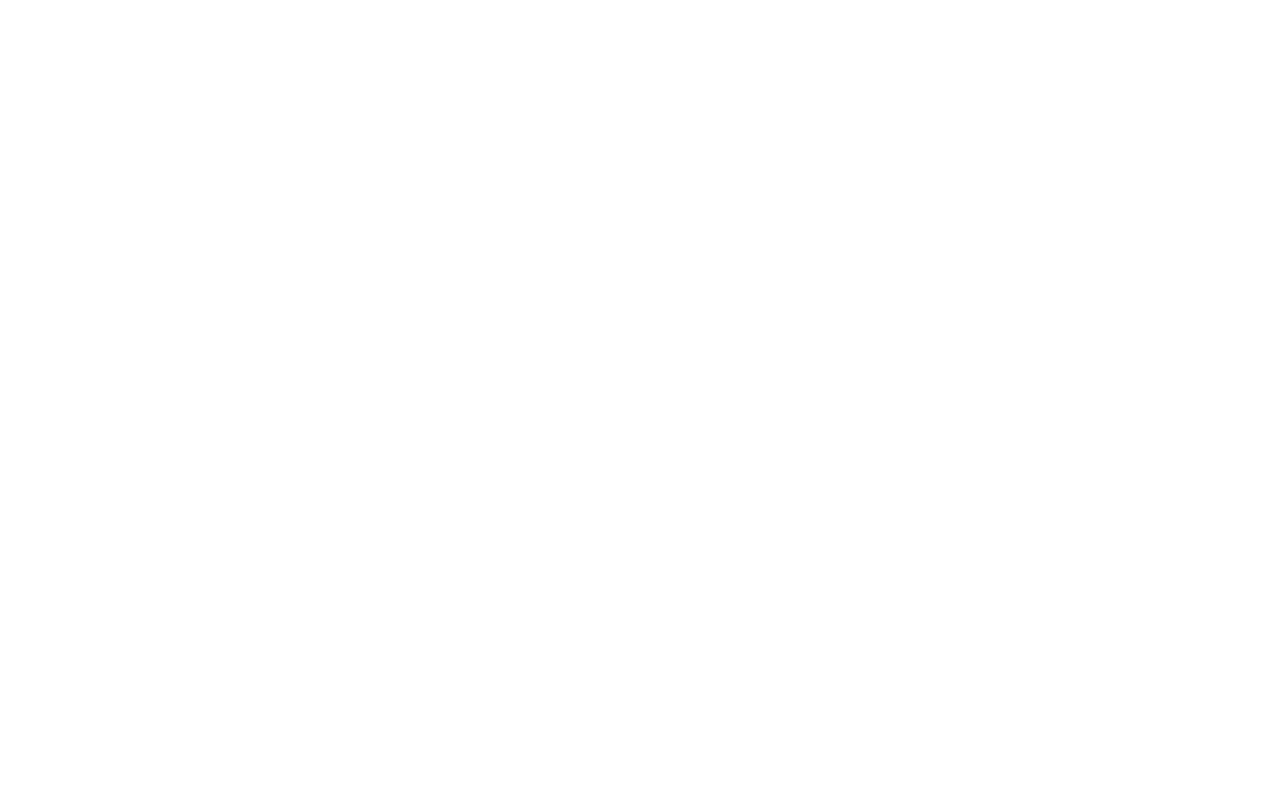
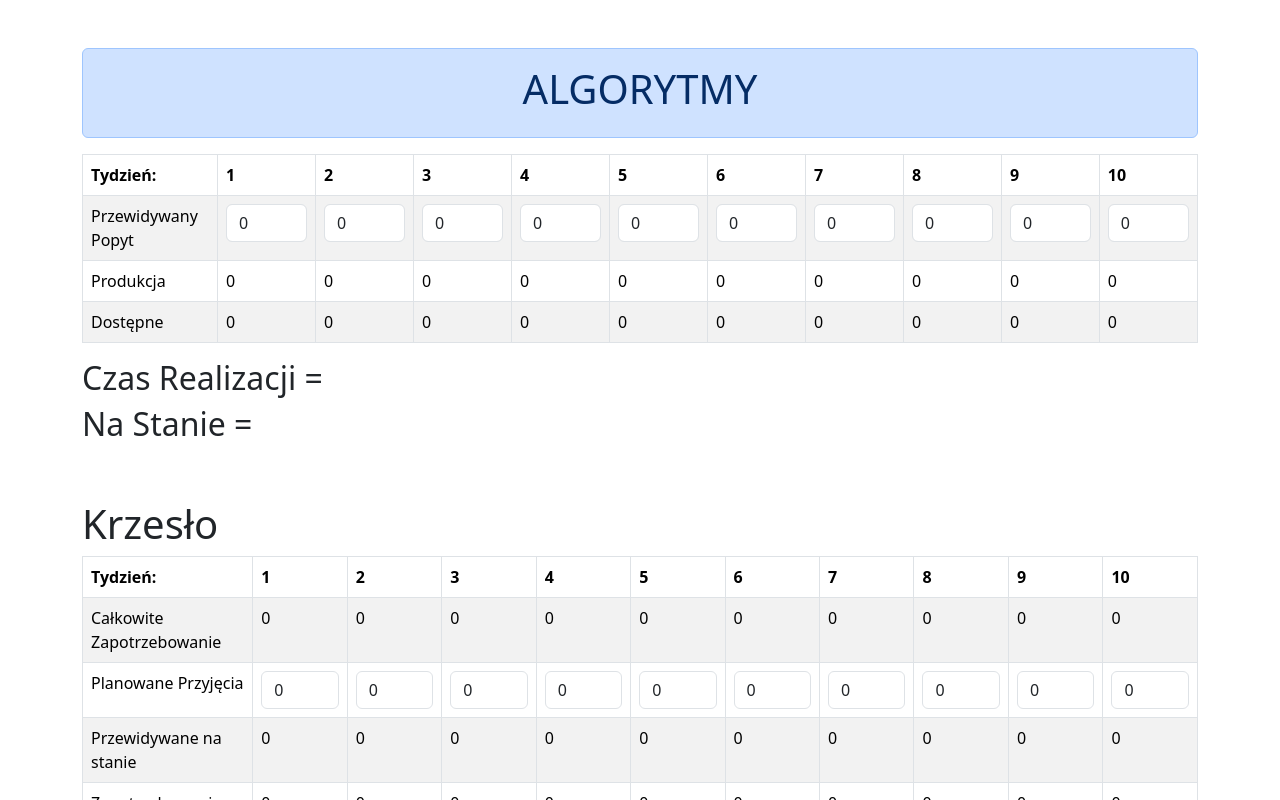
Before and after one commit to PBur27/MRP, a React (Vite) app in the folder Algorytm/: page /algorytm in a window 1280 px wide. Before the commit this address had no page. Shown: the top 800 px of the page. Built offline with nearby package versions, Linux system fonts and the light colour scheme.

Commit message:
algorytm mrp do zrobienia

```diff
--- a/Algorytm/src/Ghp.jsx
+++ b/Algorytm/src/Algorytm.jsx
@@ -3,14 +3,23 @@
 import { Link, useLocation } from "react-router-dom";
 
 
-const initialData = [
+const initialDataGhp = [
     { label: "Przewidywany Popyt", values: [0, 0, 0, 0, 0, 0, 0, 0, 0, 0] },
     { label: "Produkcja", values: [0, 0, 0, 0, 0, 0, 0, 0, 0, 0] },
     { label: "Dostępne", values: [0, 0, 0, 0, 0, 0, 0, 0, 0, 0] },
 ];
+const initialDataMrp = [
+    { label: "Całkowite Zapotrzebowanie", values: [0, 0, 0, 0, 0, 0, 0, 0, 0, 0] },
+    { label: "Planowane Przyjęcia", values: [0, 0, 0, 0, 0, 0, 0, 0, 0, 0] },
+    { label: "Przewidywane na stanie", values: [0, 0, 0, 0, 0, 0, 0, 0, 0, 0] },
+    { label: "Zapotrzebowanie netto", values: [0, 0, 0, 0, 0, 0, 0, 0, 0, 0] },
+    { label: "Planowane zamówienia", values: [0, 0, 0, 0, 0, 0, 0, 0, 0, 0] },
+    { label: "Planowane przyjęcie zamówień", values: [0, 0, 0, 0, 0, 0, 0, 0, 0, 0] },
+];
 
-const Ghp = () => {
-    const [data, setData] = useState(initialData);
+const Algorytm = () => {
+    const [ghpData, setGhpData] = useState(initialDataGhp);
+    const [mrpData, setMrpData] = useState(initialDataMrp);
     const [products, setProducts] = useState({});
 
     const location = useLocation();
@@ -20,18 +29,18 @@
             setProducts({ ...location.state.products });
 
 
-            const updatedData = [...data];
+            const updatedData = [...ghpData];
             const liczbaNaStanie = location.state.products["Krzesło"].liczbaNaStanie;
             updatedData[2].values = updatedData[2].values.map(() => liczbaNaStanie);
-            setData(updatedData);
+            setGhpData(updatedData);
         }
     }, [location.state]);
 
 
-    const handleInputChange = (rowIndex, colIndex, value) => {
+    const handleGhpChange = (rowIndex, colIndex, value) => {
 
-        const oldData = JSON.parse(JSON.stringify(data));
-        const updatedData = JSON.parse(JSON.stringify(data));
+        const oldData = JSON.parse(JSON.stringify(ghpData));
+        const updatedData = JSON.parse(JSON.stringify(ghpData));
         updatedData[rowIndex].values[colIndex] = Number(value);
         recalculateRows(oldData, updatedData, colIndex, value)
     };
@@ -64,14 +73,18 @@
             }
         }
 
-        setData(updatedData);
+        setGhpData(updatedData);
+    }
+
+    const handleMrpChange = (rowIndex, colIndex, value) => {
+
     }
 
 
     return (
         <Container>
             <Alert variant="primary" className="text-center mt-5">
-                <h1>ALGORYTM GHP</h1>
+                <h1>ALGORYTMY</h1>
             </Alert>
             <Table striped bordered hover>
                 <thead>
@@ -83,7 +96,7 @@
                     </tr>
                 </thead>
                 <tbody>
-                    {data.map((row, rowIndex) => (
+                    {ghpData.map((row, rowIndex) => (
                         <tr key={row.label}>
                             <td>{row.label}</td>
                             {row.values.map((value, colIndex) => (
@@ -93,7 +106,7 @@
                                             type="number"
                                             value={value}
                                             onChange={(e) =>
-                                                handleInputChange(rowIndex, colIndex, e.target.value)
+                                                handleGhpChange(rowIndex, colIndex, e.target.value)
                                             }
                                         />
                                     ) : (
@@ -108,12 +121,43 @@
             <h2>Czas Realizacji = {products["Krzesło"]?.czasRealizacji} </h2>
             <h2>Na Stanie = {products["Krzesło"]?.liczbaNaStanie} </h2>
 
-            <Link to="/mrp" state={[data,products]}>
-                <Button>Przejdź do MRP</Button>
-            </Link>
+
+            <h1 className="pt-5">Krzesło</h1>
+            <Table striped bordered hover>
+                <thead>
+                    <tr>
+                        <th>Tydzień:</th>
+                        {Array.from({ length: 10 }, (_, i) => (
+                            <th key={i}>{i + 1}</th>
+                        ))}
+                    </tr>
+                </thead>
+                <tbody>
+                    {mrpData.map((row, rowIndex) => (
+                        <tr key={row.label}>
+                            <td>{row.label}</td>
+                            {row.values.map((value, colIndex) => (
+                                <td key={colIndex}>
+                                    {rowIndex === 1 ? (
+                                        <Form.Control
+                                            type="number"
+                                            value={value}
+                                            onChange={(e) =>
+                                                handleMrpChange(rowIndex, colIndex, e.target.value)
+                                            }
+                                        />
+                                    ) : (
+                                        value
+                                    )}
+                                </td>
+                            ))}
+                        </tr>
+                    ))}
+                </tbody>
+            </Table>
 
         </Container>
     );
 };
 
-export default Ghp;
+export default Algorytm;
--- a/Algorytm/src/Mrp.jsx
+++ /dev/null
@@ -1,31 +0,0 @@
-import React, { useEffect, useState } from "react";
-import { Container, Table, Button } from "react-bootstrap";
-import { useLocation } from "react-router-dom";
-
-const Mrp = () => {
-    const [ghpData, setGhpData] = useState();
-    const [products, setProducts] = useState();
-    const location = useLocation();
-
-    useEffect(() => {
-        if (location.state) {
-            setGhpData(location.state[0]);
-            setProducts(location.state[1]);
-        }
-    }, [location.state]);
-
-    return (
-        <Container>
-            <h1>Dane</h1>
-            <pre>
-                {JSON.stringify({products})}
-            </pre>
-            <pre>
-                {JSON.stringify({ghpData})}
-            </pre>
-        </Container>
-
-    );
-};
-
-export default Mrp;
--- a/Algorytm/src/Products.jsx
+++ b/Algorytm/src/Products.jsx
@@ -54,7 +54,7 @@
         </Col>
       </Row>
       <Row>
-        <Link to="/ghp" state={{products}}>
+        <Link to="/algorytm" state={{products}}>
           <Button>Zapisz Dane - Przejdź do tabeli GHP</Button>
         </Link>
 
--- a/Algorytm/src/main.jsx
+++ b/Algorytm/src/main.jsx
@@ -2,17 +2,15 @@
 import { createRoot } from 'react-dom/client'
 import { BrowserRouter, Routes, Route } from "react-router-dom";
 import Products from './Products'
-import Ghp from './Ghp';
-import Mrp from './Mrp';
 import './main.css'
+import Algorytm from './Algorytm';
 
 createRoot(document.getElementById('root')).render(
   <StrictMode>
     <BrowserRouter>
       <Routes>
         <Route path='/' element={<Products/>}/>
-        <Route path='/ghp' element={<Ghp/>}/>
-        <Route path='/mrp' element={<Mrp/>}/>
+        <Route path='/algorytm' element={<Algorytm/>}/>
       </Routes>
     </BrowserRouter>
   </StrictMode>,
```
